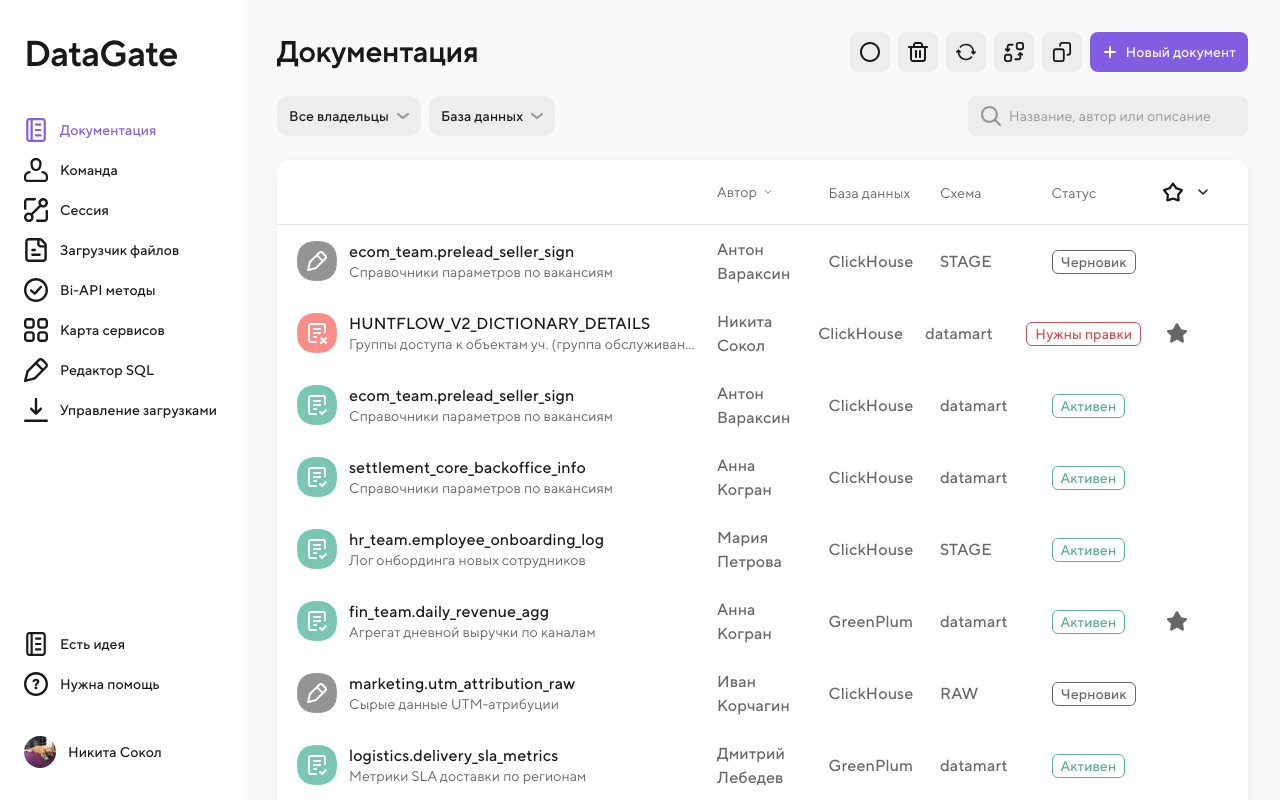
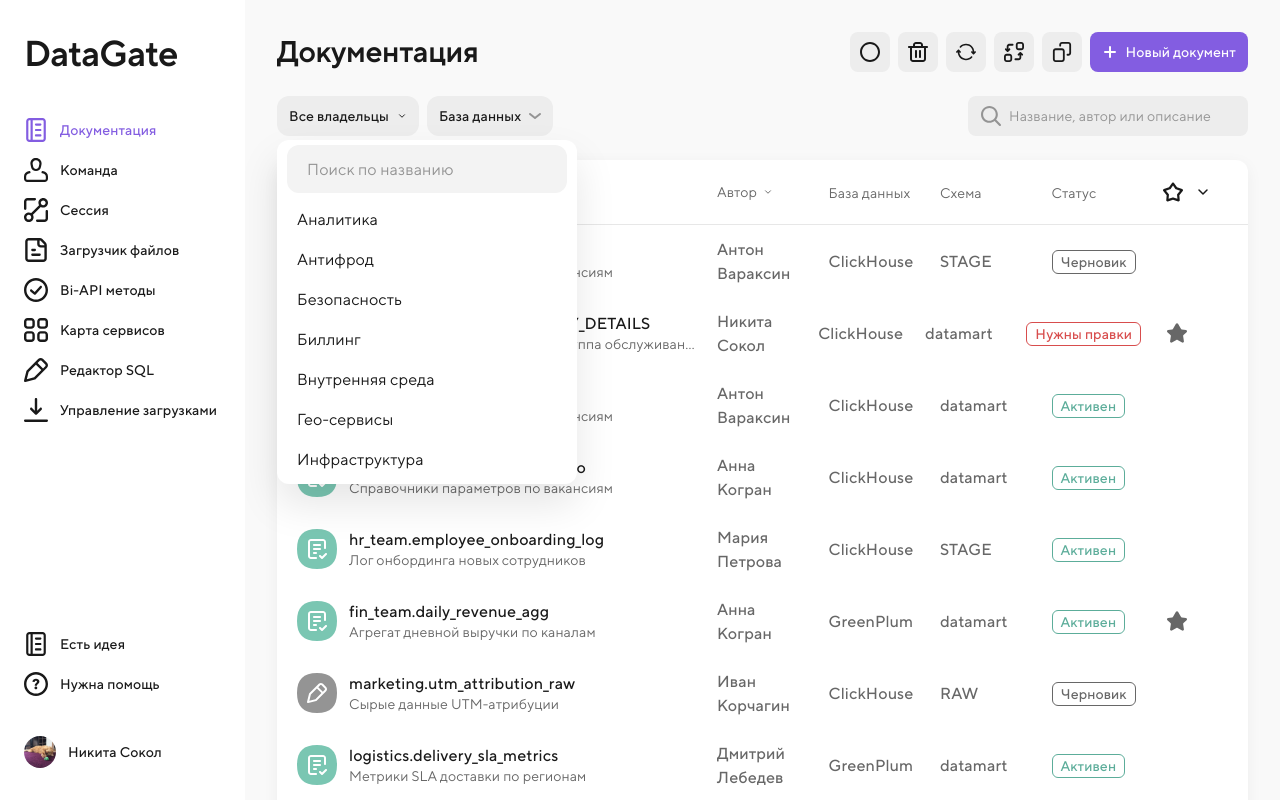
Before and after one commit to MartyGreen/onboarding-prototype, a React app in the folder app/: page /onboarding-prototype/ in a window 1280 px wide. Both pictures are taken after a click on the button "Все владельцы". Shown: the top 800 px of the page. Built offline with nearby package versions, Linux system fonts and the light colour scheme; the HTML template or start-up script is replaced by a standard one.

Commit message:
feat: добавить дропдаун 'Все владельцы' с поиском на странице документов

```diff
--- a/app/src/pages/DocumentListPage.jsx
+++ b/app/src/pages/DocumentListPage.jsx
@@ -44,11 +44,61 @@ export default function DocumentListPage() {
   const [showStarredOnly, setShowStarredOnly] = useState(false);
   const [searchQuery, setSearchQuery] = useState('');
 
-  // Фильтр по автору (владельцу) — одиночный выбор
+  // Фильтр по владельцу (кругу) — одиночный выбор
+  const [selectedOwner, setSelectedOwner] = useState(null);
+  const [ownerDropdownOpen, setOwnerDropdownOpen] = useState(false);
+  const [ownerSearchQuery, setOwnerSearchQuery] = useState('');
+  const ownerDropdownRef = useRef(null);
+
+  // Фильтр по автору — одиночный выбор
   const [selectedAuthor, setSelectedAuthor] = useState(null);
   const [authorDropdownOpen, setAuthorDropdownOpen] = useState(false);
   const [authorSearchQuery, setAuthorSearchQuery] = useState('');
   const authorDropdownRef = useRef(null);
+
+  // Список уникальных владельцев (кругов)
+  const allOwners = useMemo(() => {
+    const ownerSet = new Set(
+      documents
+        .map(d => d.circles)
+        .filter(Boolean)
+        .map(c => c.replace(' (Якорный Круг)', '').trim())
+        .filter(c => c && c !== 'Не указан')
+    );
+    return [...ownerSet].sort((a, b) => a.localeCompare(b, 'ru'));
+  }, [documents]);
+
+  // Владельцы, отфильтрованные по поиску
+  const filteredOwners = useMemo(() => {
+    if (!ownerSearchQuery.trim()) return allOwners;
+    const q = ownerSearchQuery.toLowerCase();
+    return allOwners.filter(o => o.toLowerCase().includes(q));
+  }, [allOwners, ownerSearchQuery]);
+
+  // Закрытие дропдауна владельцев при клике вне
+  useEffect(() => {
+    function handleClickOutside(e) {
+      if (ownerDropdownRef.current && !ownerDropdownRef.current.contains(e.target)) {
+        setOwnerDropdownOpen(false);
+        setOwnerSearchQuery('');
+      }
+    }
+    if (ownerDropdownOpen) {
+      document.addEventListener('mousedown', handleClickOutside);
+    }
+    return () => document.removeEventListener('mousedown', handleClickOutside);
+  }, [ownerDropdownOpen]);
+
+  const selectOwner = (owner) => {
+    setSelectedOwner(prev => prev === owner ? null : owner);
+    setOwnerDropdownOpen(false);
+    setOwnerSearchQuery('');
+  };
+
+  const clearOwnerFilter = () => {
+    setSelectedOwner(null);
+    setOwnerSearchQuery('');
+  };
 
   // Список уникальных авторов
   const allAuthors = useMemo(() => {
@@ -100,6 +150,12 @@ export default function DocumentListPage() {
     if (showStarredOnly) {
       result = result.filter(d => d.starred);
     }
+    if (selectedOwner) {
+      result = result.filter(d => {
+        const ownerName = d.circles?.replace(' (Якорный Круг)', '').trim();
+        return ownerName === selectedOwner;
+      });
+    }
     if (selectedAuthor) {
       result = result.filter(d => d.author === selectedAuthor);
     }
@@ -113,7 +169,7 @@ export default function DocumentListPage() {
       );
     }
     return result;
-  }, [documents, showStarredOnly, searchQuery, selectedAuthor]);
+  }, [documents, showStarredOnly, searchQuery, selectedAuthor, selectedOwner]);
 
   return (
     <div className="flex-1 flex flex-col bg-[#f9f9f9] pt-8 px-8 pb-5 gap-6 overflow-hidden">
@@ -157,10 +213,90 @@ export default function DocumentListPage() {
       {/* Toolbar */}
       <div className="flex items-center justify-between">
         <div className="flex items-center gap-2">
-          <button className="flex items-center gap-2 h-10 px-3 rounded-xl bg-[rgba(25,25,25,0.05)] border-none cursor-pointer hover:bg-[rgba(25,25,25,0.1)] transition-colors">
-            <span className="text-sm font-medium text-[#191919] leading-[18px] tracking-[0.14px]">Все владельцы</span>
-            <img src={`${import.meta.env.BASE_URL}assets/icon-chevron-down.svg`} alt="" className="w-3 h-3" />
-          </button>
+          <div className="relative" ref={ownerDropdownRef}>
+            <button
+              onClick={() => {
+                setOwnerDropdownOpen(!ownerDropdownOpen);
+                if (!ownerDropdownOpen) setOwnerSearchQuery('');
+              }}
+              className={`flex items-center gap-2 h-10 px-3 rounded-xl border-none cursor-pointer transition-colors ${
+                selectedOwner
+                  ? 'bg-[#efedf8] hover:bg-[#e5e1f5]'
+                  : 'bg-[rgba(25,25,25,0.05)] hover:bg-[rgba(25,25,25,0.1)]'
+              }`}
+            >
+              <span className={`text-sm font-medium leading-[18px] tracking-[0.14px] ${
+                selectedOwner ? 'text-[#835de1]' : 'text-[#191919]'
+              }`}>
+                {selectedOwner || 'Все владельцы'}
+              </span>
+              {selectedOwner ? (
+                <svg
+                  width="10" height="10" viewBox="0 0 16 16" fill="none"
+                  className="shrink-0 cursor-pointer"
+                  onClick={(e) => {
+                    e.stopPropagation();
+                    clearOwnerFilter();
+                    setOwnerDropdownOpen(false);
+                  }}
+                >
+                  <path d="M4 4l8 8M12 4l-8 8" stroke="#835de1" strokeWidth="2" strokeLinecap="round" />
+                </svg>
+              ) : (
+                <svg width="10" height="10" viewBox="0 0 16 16" fill="none" className={`shrink-0 transition-transform ${ownerDropdownOpen ? 'rotate-180' : ''}`}>
+                  <path d="M4 6l4 4 4-4" stroke="currentColor" strokeWidth="1.5" strokeLinecap="round" strokeLinejoin="round" />
+                </svg>
+              )}
+            </button>
+
+            {/* Дропдаун владельцев */}
+            {ownerDropdownOpen && (
+              <div className="absolute top-full left-0 mt-1 w-[300px] bg-white rounded-[12px] shadow-[0px_20px_40px_rgba(0,0,0,0.1)] z-50 overflow-hidden">
+                <div className="flex flex-col items-stretch py-[5px]">
+                  {/* Поиск */}
+                  <div className="px-[10px] pb-[6px]">
+                    <div className="bg-[rgba(25,25,25,0.05)] rounded-[12px] px-[20px] overflow-hidden">
+                      <div className="flex items-center">
+                        <div className="flex-1 py-[12px]">
+                          <input
+                            type="text"
+                            value={ownerSearchQuery}
+                            onChange={(e) => setOwnerSearchQuery(e.target.value)}
+                            placeholder="Поиск по названию"
+                            className="w-full bg-transparent border-none outline-none text-[16px] text-[#191919] leading-[20px] tracking-[0.16px] placeholder:text-[#949494] p-0 m-0"
+                            autoFocus
+                          />
+                        </div>
+                      </div>
+                    </div>
+                  </div>
+
+                  {/* Список владельцев */}
+                  <div className="max-h-[280px] overflow-y-auto">
+                    {filteredOwners.length === 0 ? (
+                      <div className="px-[10px] py-[12px] text-[14px] text-[#949494] text-center leading-[18px]">Ничего не найдено</div>
+                    ) : (
+                      filteredOwners.map((owner) => (
+                        <button
+                          key={owner}
+                          onClick={() => selectOwner(owner)}
+                          className={`flex items-center w-full px-[20px] py-[10px] border-none cursor-pointer transition-colors text-left ${
+                            selectedOwner === owner ? 'bg-[rgba(131,93,225,0.06)]' : 'bg-transparent hover:bg-[rgba(25,25,25,0.04)]'
+                          }`}
+                        >
+                          <span className={`text-[16px] leading-[20px] tracking-[0.16px] ${
+                            selectedOwner === owner ? 'text-[#835de1] font-medium' : 'text-[#191919]'
+                          }`}>
+                            {owner}
+                          </span>
+                        </button>
+                      ))
+                    )}
+                  </div>
+                </div>
+              </div>
+            )}
+          </div>
           <button className="flex items-center gap-2 h-10 px-3 rounded-xl bg-[rgba(25,25,25,0.05)] border-none cursor-pointer hover:bg-[rgba(25,25,25,0.1)] transition-colors">
             <span className="text-sm font-medium text-[#191919] leading-[18px] tracking-[0.14px]">База данных</span>
             <img src={`${import.meta.env.BASE_URL}assets/icon-chevron-down.svg`} alt="" className="w-3 h-3" />
```
